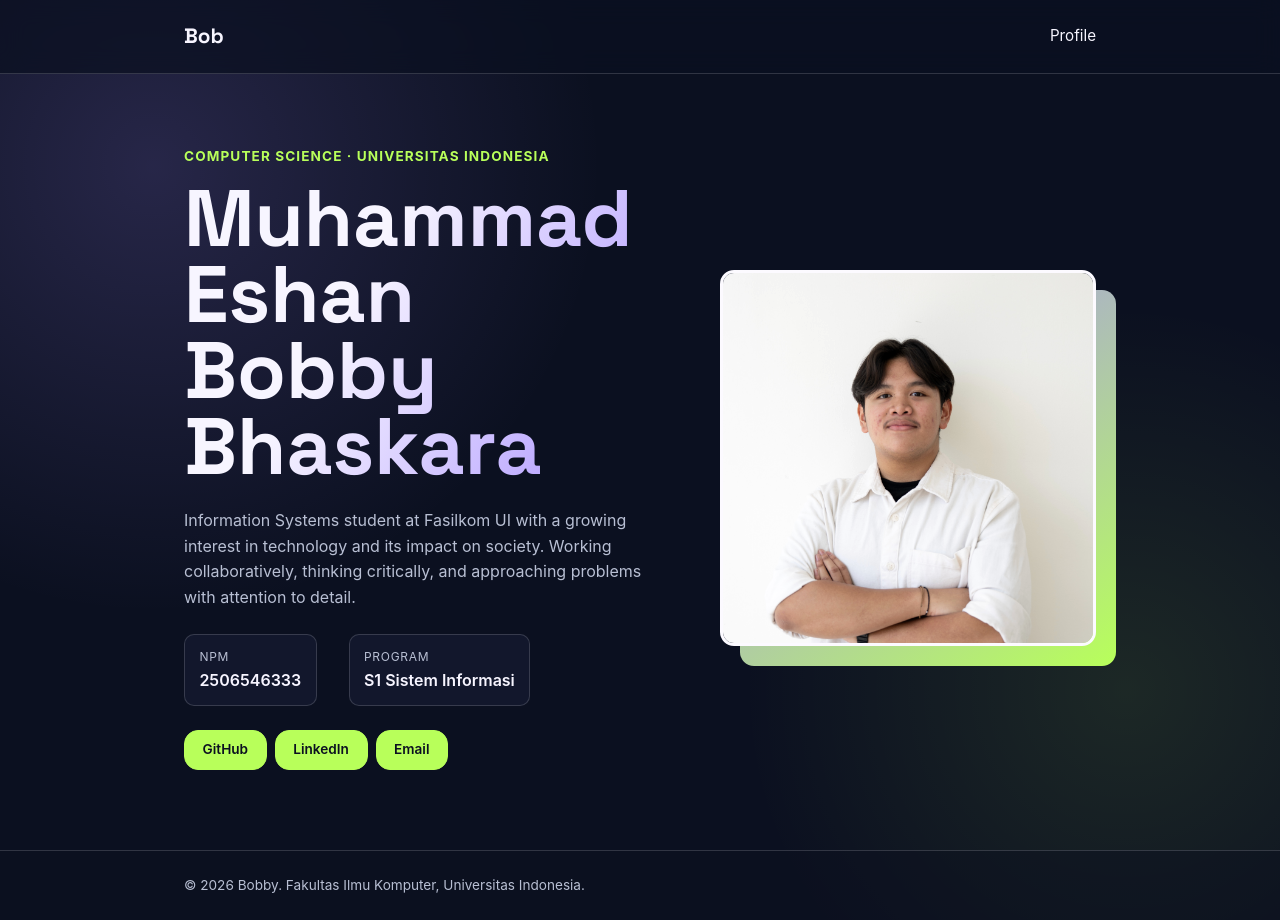
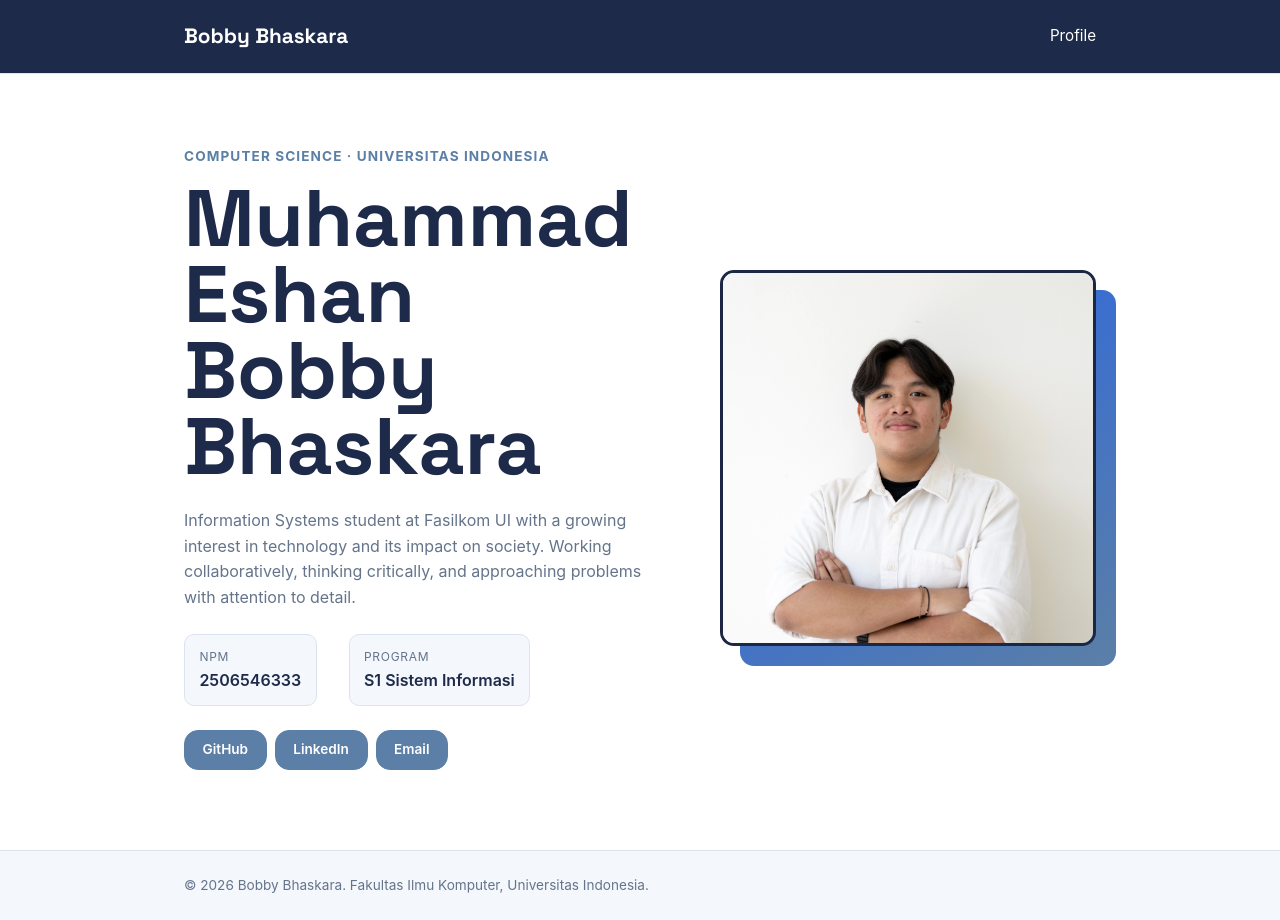
Before and after one commit to bobbybhskara/myportofolio, a Django app: page / in a window 1280 px wide. Run offline with Django 5.2, Linux system fonts and the light colour scheme.

Commit message:
style: switch color palette to light navy-blue theme

```diff
--- a/static/css/style.css
+++ b/static/css/style.css
@@ -5,23 +5,20 @@
 }
 
 :root {
-    --ink: #f7f5ff;
-    --paper: #0b1020;
-    --surface: #151b31;
-    --accent: #b8ff5a;
-    --accent-dark: #a58bff;
-    --line: rgba(247, 245, 255, 0.16);
-    --text-muted: #b8bfd3;
+    --ink: #1E2A4A;
+    --paper: #FFFFFF;
+    --surface: #F4F7FC;
+    --accent: #5B7FA6;
+    --accent-dark: #2563EB;
+    --line: #DCE3F0;
+    --text-muted: #64748B;
     --radius: 14px;
 }
 
 body {
     font-family: -apple-system, "Segoe UI", Roboto, Helvetica, Arial, sans-serif;
     color: var(--ink);
-    background:
-        radial-gradient(circle at 12% 18%, rgba(165, 139, 255, 0.18), transparent 28rem),
-        radial-gradient(circle at 88% 75%, rgba(184, 255, 90, 0.10), transparent 24rem),
-        var(--paper);
+    background-color: var(--paper);
     line-height: 1.6;
 }
 
@@ -42,8 +39,7 @@ h1, .brand {
 
 .site-header {
     border-bottom: 1px solid var(--line);
-    background-color: rgba(11, 16, 32, 0.72);
-    backdrop-filter: blur(12px);
+    background-color: var(--ink);
 }
 
 .site-header .container {
@@ -56,7 +52,7 @@ h1, .brand {
 .brand {
     font-size: 1.3rem;
     font-weight: 700;
-    color: var(--ink);
+    color: var(--paper);
     text-decoration: none;
 }
 
@@ -66,7 +62,7 @@ h1, .brand {
 }
 
 .site-header nav a {
-    color: var(--ink);
+    color: var(--paper);
     text-decoration: none;
     font-size: 0.95rem;
 }
@@ -109,10 +105,6 @@ h1, .brand {
     font-size: clamp(3rem, 7vw, 5rem);
     line-height: 0.95;
     color: var(--ink);
-    background: linear-gradient(120deg, var(--ink) 35%, var(--accent-dark));
-    background-clip: text;
-    -webkit-background-clip: text;
-    -webkit-text-fill-color: transparent;
 }
 
 .bio {
@@ -129,7 +121,7 @@ h1, .brand {
 
 .meta-row {
     padding: 0.7rem 0.9rem;
-    background-color: rgba(21, 27, 49, 0.72);
+    background-color: var(--surface);
     border: 1px solid var(--line);
     border-radius: calc(var(--radius) - 4px);
 }
@@ -203,7 +195,7 @@ h1, .brand {
     color: var(--text-muted);
     font-size: 0.85rem;
     border-top: 1px solid var(--line);
-    background-color: rgba(11, 16, 32, 0.46);
+    background-color: var(--surface);
 }
 
 @media (max-width: 600px) {
--- a/templates/index.html
+++ b/templates/index.html
@@ -3,7 +3,7 @@
 <head>
     <meta charset="UTF-8">
     <meta name="viewport" content="width=device-width, initial-scale=1.0">
-    <title>Bob - Portfolio</title>
+    <title>Bobby Bhaskara - Portfolio</title>
     <link rel="preconnect" href="https://fonts.googleapis.com">
     <link rel="preconnect" href="https://fonts.gstatic.com" crossorigin>
     <link href="https://fonts.googleapis.com/css2?family=Space+Grotesk:wght@500;700&display=swap" rel="stylesheet">
@@ -12,7 +12,7 @@
 <body>
     <header class="site-header">
         <div class="container">
-            <a href="#profile" class="brand">Bob</a>
+            <a href="#profile" class="brand">Bobby Bhaskara</a>
             <nav>
                 <a href="#profile">Profile</a>
             </nav>
@@ -54,7 +54,7 @@
 
     <footer class="site-footer">
         <div class="container">
-            <p>&copy; 2026 Bobby. Fakultas Ilmu Komputer, Universitas Indonesia.</p>
+            <p>&copy; 2026 Bobby Bhaskara. Fakultas Ilmu Komputer, Universitas Indonesia.</p>
         </div>
     </footer>
 </body>
```
